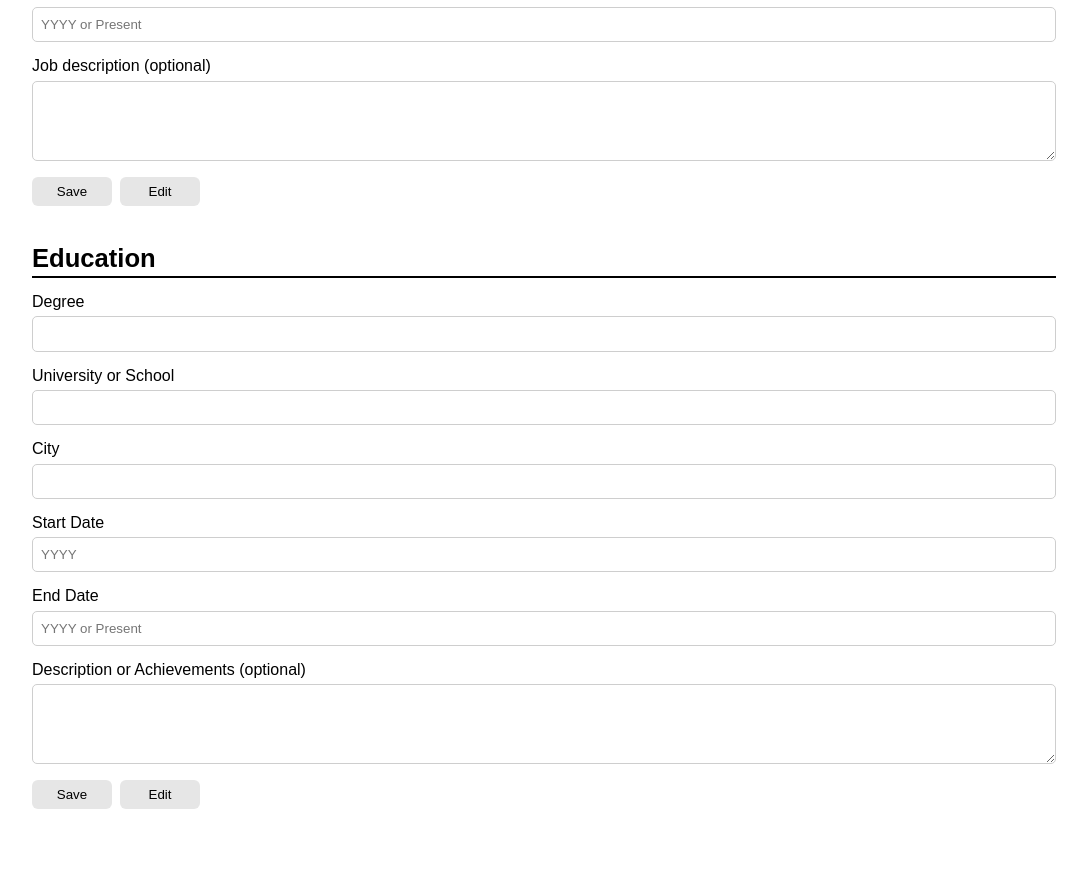
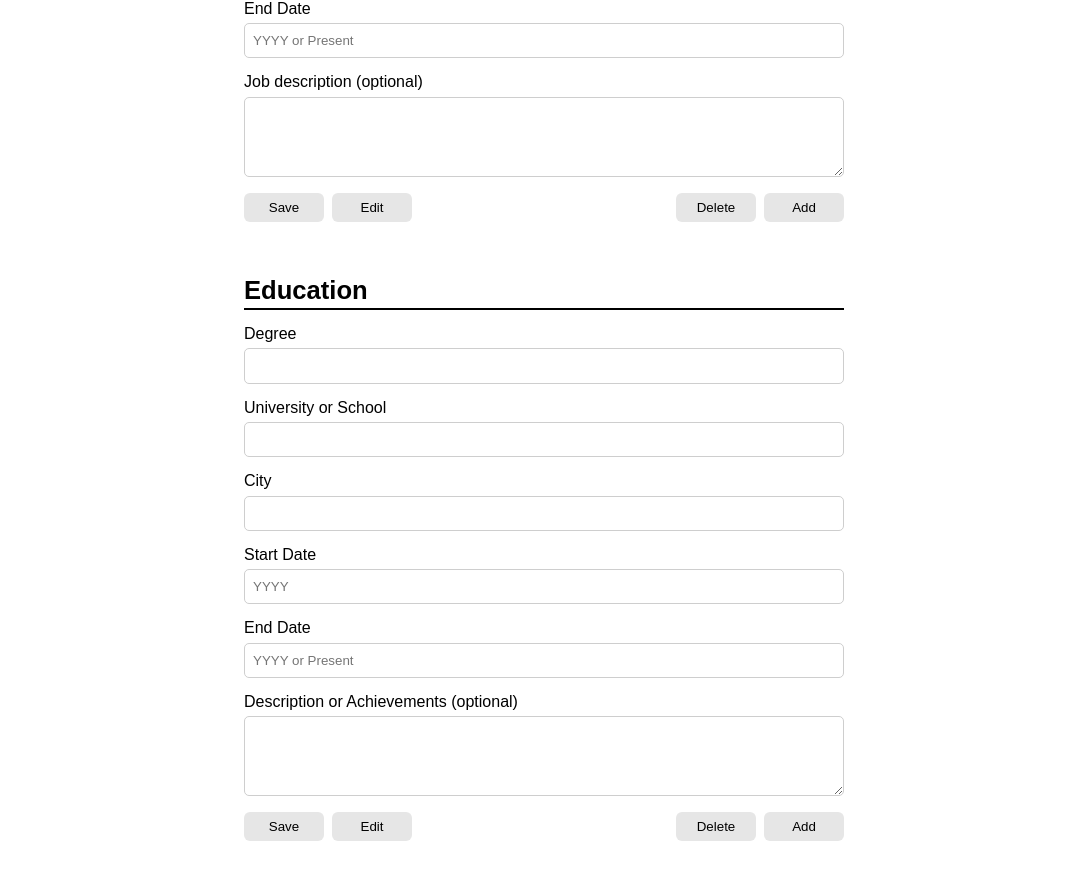
Before and after one commit to daniel-moderiano/cv-application, a React (Create React App) app: page / in a window 1280 px wide. Shown: the part 1262-2142 px from the top of the page, without its empty margins (96-1183 px from the left). Before the commit the page ends 2111 px from the top, so only its background shows below. Built offline with nearby package versions, Linux system fonts and the light colour scheme.

Commit message:
Add ability to create additional education and prof forms on click

```diff
--- a/src/components/EducationForm.js
+++ b/src/components/EducationForm.js
@@ -101,6 +101,8 @@ class EducationForm extends Component {
 
         <button type="submit">Save</button>
         <button type="button" onClick={this.handleEdit}>Edit</button>
+        <button type="button" className="add" onClick={this.props.onAdd}>Add</button>
+        <button type="button" className="delete" onClick={this.props.onDelete}>Delete</button>
       </form>
     );
   }
--- a/src/components/Main.js
+++ b/src/components/Main.js
@@ -10,12 +10,20 @@ class Main extends Component {
     super(props);
 
     this.state = {
+      profForms: 1,
+      eduForms: 1,
       personal: [],
       professional: [],
       education: [],
     };
 
     this.handleFormData = this.handleFormData.bind(this);
+    this.addEduForm = this.addEduForm.bind(this);
+    this.addProfForm = this.addProfForm.bind(this);
+    this.deleteEduForm= this.deleteEduForm.bind(this);
+    this.deleteProfForm = this.deleteProfForm.bind(this);
+
+
   }
 
   handleFormData(formData, formName) {
@@ -39,7 +47,60 @@ class Main extends Component {
     console.log(this.state);
   }
 
+  addProfForm() {
+    if (this.state.profForms < 5) {
+      this.setState({ profForms: this.state.profForms + 1 });
+    }
+  }
+
+  addEduForm() {
+    if (this.state.eduForms < 5) {
+      this.setState({ eduForms: this.state.eduForms + 1 });
+    }
+  }
+
+  deleteProfForm() {
+    if (this.state.profForms > 1) {
+      this.setState({ profForms: this.state.profForms - 1 });
+    }
+  }
+
+  deleteEduForm() {
+    if (this.state.eduForms > 1) {
+      this.setState({ eduForms: this.state.eduForms - 1 });
+    }
+  }
+
   render() {
+    const profForms = [];
+    const eduForms = [];
+
+    for (let i = 0; i < this.state.profForms; i++) {
+      profForms.push(
+        <ProfessionalExpForm
+          onSave={this.handleFormData}
+          onAdd={this.addProfForm}
+          onDelete={this.deleteProfForm}
+          id={nanoid()}
+        />
+      );
+    }
+
+    for (let i = 0; i < this.state.eduForms; i++) {
+      eduForms.push(
+        <EducationForm
+          onSave={this.handleFormData}
+          onAdd={this.addEduForm}
+          onDelete={this.deleteEduForm}
+          id={nanoid()}
+        />
+      );
+    }
+
+
+
+
+
     return (
       <main className="main">
 
@@ -48,11 +109,11 @@ class Main extends Component {
         </ResumeSection>
 
         <ResumeSection title={'Professional Experience'}>
-          <ProfessionalExpForm onSave={this.handleFormData} id={nanoid()} />
+          {profForms}
         </ResumeSection>
 
         <ResumeSection title={'Education'}>
-          <EducationForm onSave={this.handleFormData} id={nanoid()} />
+          {eduForms}
         </ResumeSection>
 
       </main>
--- a/src/components/ProfessionalExpForm.js
+++ b/src/components/ProfessionalExpForm.js
@@ -101,6 +101,8 @@ class ProfessionalExpForm extends Component {
 
         <button type="submit">Save</button>
         <button type="button" onClick={this.handleEdit}>Edit</button>
+        <button type="button" className="add" onClick={this.props.onAdd}>Add</button>
+        <button type="button" className="delete" onClick={this.props.onDelete}>Delete</button>
       </form>
     );
   }
--- a/src/styles/app.css
+++ b/src/styles/app.css
@@ -6,6 +6,8 @@ html {
   display: flex;
   flex-direction: column;
   align-items: center;
+  max-width: 600px;
+  margin: 0 auto;
 }
 
 .header {
@@ -22,15 +24,21 @@ h2 {
   font-size: 1.6rem;
   border-bottom: 2px solid black;
   padding-bottom: 0.3rem;
-  margin: 0 0 1rem 0;
 }
 
 .main {
-  width: 80%;
+  width: 100%;
 }
 
 .resume-section {
   margin-bottom: 2.5rem;
+  position: relative;
+}
+
+form {
+  margin-top: 1rem;
+  padding-bottom: 1rem;
+  /* border-bottom: 1px solid rgb(201, 201, 201); */
 }
 
 .field {
@@ -45,6 +53,13 @@ h2 {
   border-radius: 5px;
   box-sizing: border-box;
   padding-left: 0.5rem;
+}
+
+.field input:disabled {
+  border: 1px solid rgb(57, 151, 57);
+  border-radius: 5px;
+  background-color: rgba(203, 255, 187, 0.404);
+  box-sizing: border-box;
 }
 
 .field input:focus {
@@ -75,6 +90,18 @@ button:hover {
   background-color: rgb(201, 201, 201);
 }
 
+.add {
+  position: absolute;
+  right: 0;
+  margin: 0;
+}
+
+.delete {
+  position: absolute;
+  right: 5.5rem;
+  margin: 0;
+}
+
 textarea {
   height: 5rem;
   border: 1px solid rgb(206, 206, 206);
@@ -82,6 +109,13 @@ textarea {
   box-sizing: border-box;
   padding: 0.5rem 0 0 0.5rem;
   font-family: Arial, Helvetica, sans-serif;
+}
+
+textarea:disabled {
+  border: 1px solid rgb(57, 151, 57);
+  border-radius: 5px;
+  background-color: rgba(203, 255, 187, 0.404);
+  box-sizing: border-box;
 }
 
 textarea:focus {
```
